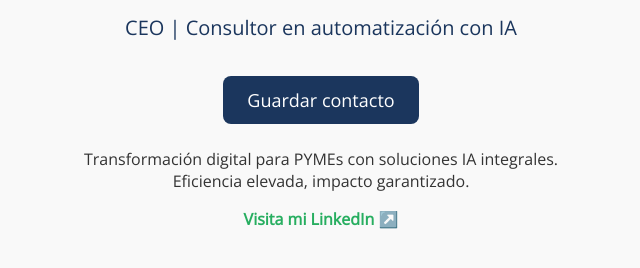
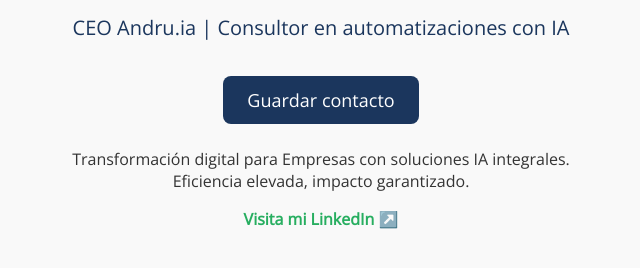
Before and after one commit to Andruia/nfc-Andruia, a plain HTML site: page index.html in a window 1280 px wide. Shown: the part 304-572 px from the top of the page, without its empty margins (319-959 px from the left). Drawn offline with nearby package versions, Linux system fonts and the light colour scheme.

Commit message:
Update index.html
Actualizacion vcard

```diff
--- a/index.html
+++ b/index.html
@@ -69,9 +69,9 @@
   <div class="container">
     <img src="https://raw.githubusercontent.com/Andruia/nfc-Andruia/main/Icono48.png" alt="Andru.ia logo" class="logo">
     <h1>Ruben Tocain</h1>
-    <h2>CEO | Consultor en automatización con IA</h2>
-    <a class="btn" href="https://raw.githubusercontent.com/Andruia/nfc-Andruia/main/ruben_tocain.vcf" download>Guardar contacto</a>
-    <p class="note">Transformación digital para PYMEs con soluciones IA integrales.<br>Eficiencia elevada, impacto garantizado.</p>
+    <h2>CEO Andru.ia | Consultor en automatizaciones con IA</h2>
+    <a class="btn" href="https://drive.google.com/uc?export=download&id=1Sf0dfuXLWnnWBDddxLHAtdsvoSv8-6mQ" download>Guardar contacto</a>
+    <p class="note">Transformación digital para Empresas con soluciones IA integrales.<br>Eficiencia elevada, impacto garantizado.</p>
     <a class="linkedin" href="https://www.linkedin.com/public-profile/settings">Visita mi LinkedIn ↗️</a>
   </div>
 </body>
```
